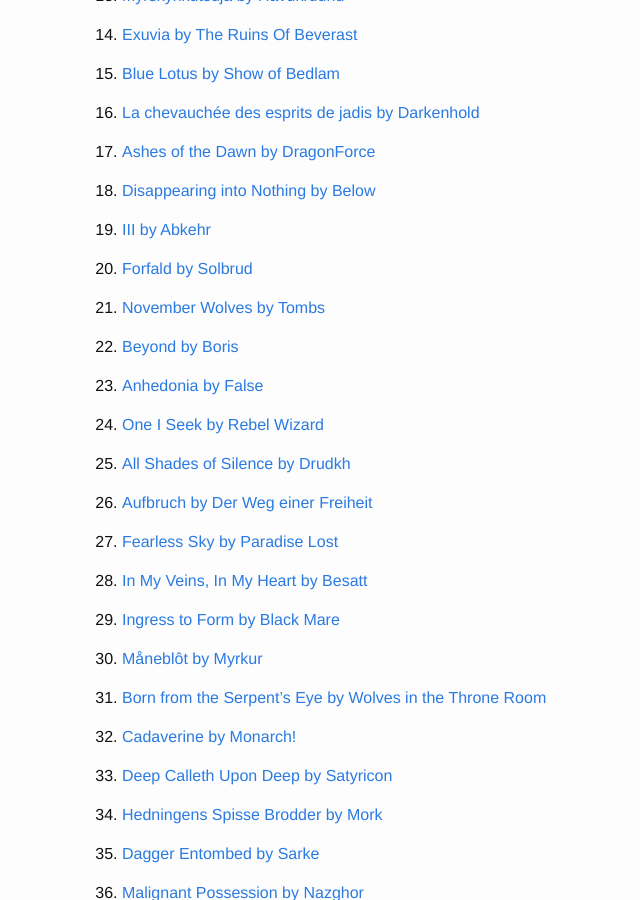
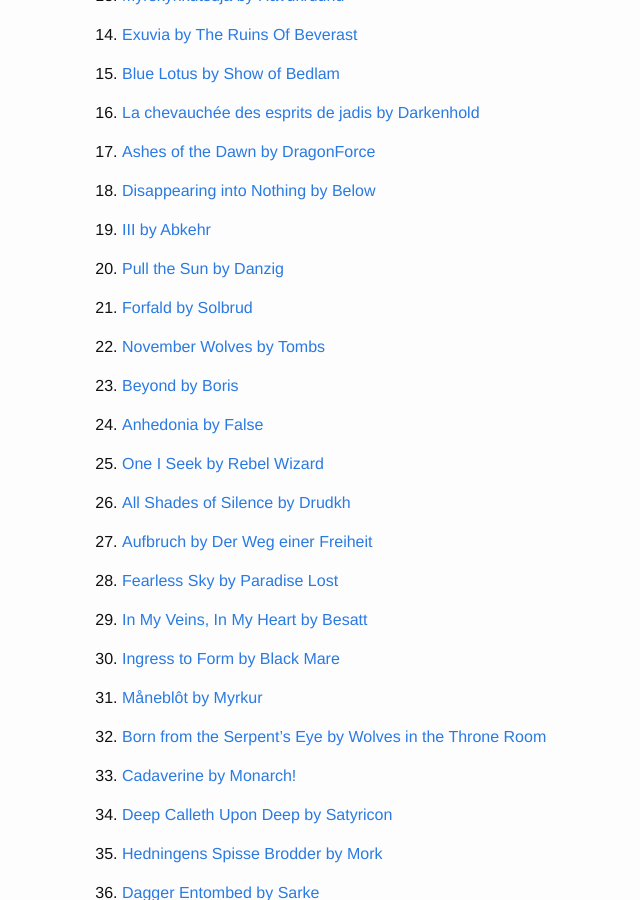
Before and after one commit to danmorrison/danmorrison.github.io, a Jekyll site: the page built from _posts/2019-06-08-metal-2017.md, in a window 1280 px wide and 900 px high, scrolled down 762 px. Shown: the whole window, without its empty margins (178-818 px from the left). Built offline with Jekyll 4.4.1, drawn with Linux system fonts in a browser that asks for light colours.

Commit message:
Add Pull the Sun

```diff
--- a/_posts/2019-06-08-metal-2017.md
+++ b/_posts/2019-06-08-metal-2017.md
@@ -29,6 +29,7 @@
 1. <!-- 2017-05-19 --> [Ashes of the Dawn by DragonForce](https://music.apple.com/album/1220679294?i=1220679297)
 1. <!-- 2017-05-19 --> [Disappearing into Nothing by Below](https://music.apple.com/album/1216330684?i=1216331135)
 1. <!-- 2017-05-19 --> [III by Abkehr](https://music.apple.com/album/1227170228?i=1227170444)
+1. <!-- 2017-05-26 --> [Pull the Sun by Danzig](https://music.apple.com/album/1494292560?i=1494293058)
 1. <!-- 2017-06-09 --> [Forfald by Solbrud](https://music.apple.com/album/1228709635?i=1228709737)
 1. <!-- 2017-06-16 --> [November Wolves by Tombs](https://music.apple.com/album/1220597897?i=1220598971)
 1. <!-- 2017-07-14 --> [Beyond by Boris](https://music.apple.com/album/1232431186?i=1232431194)
```
